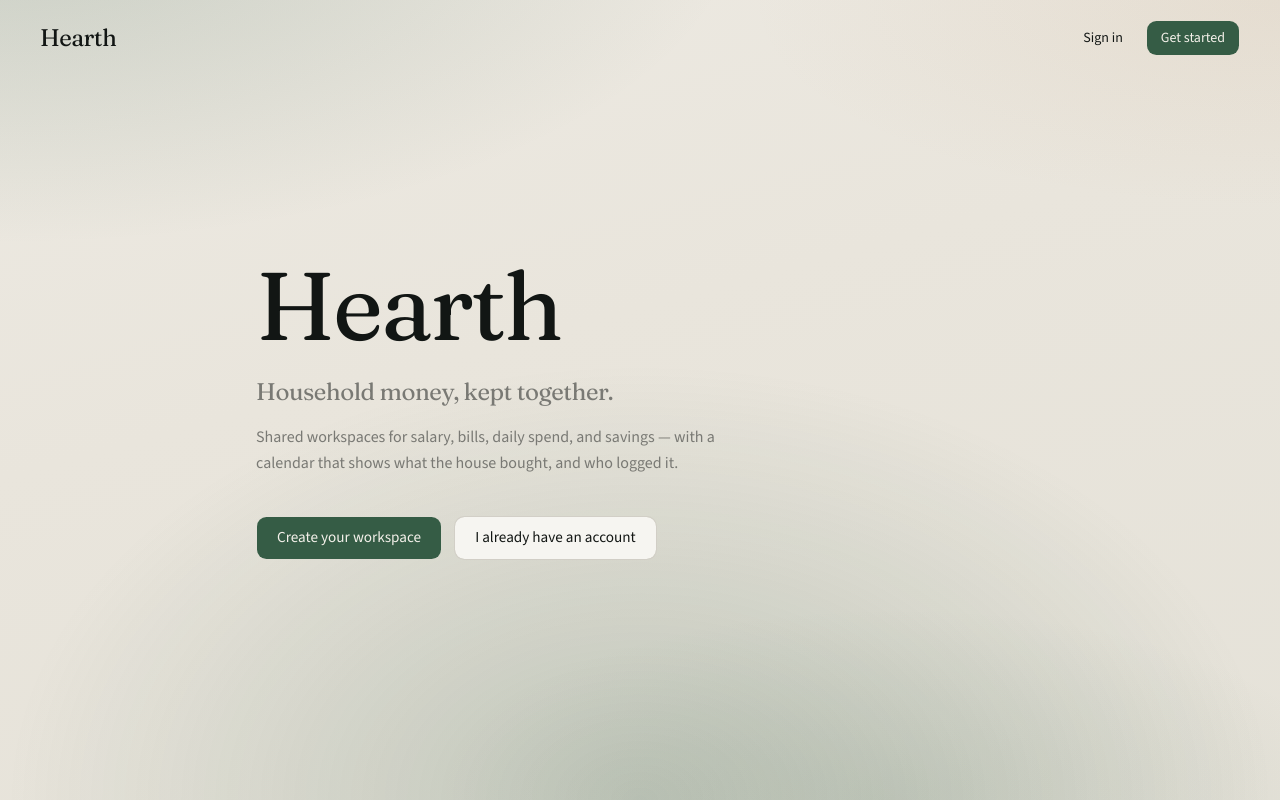
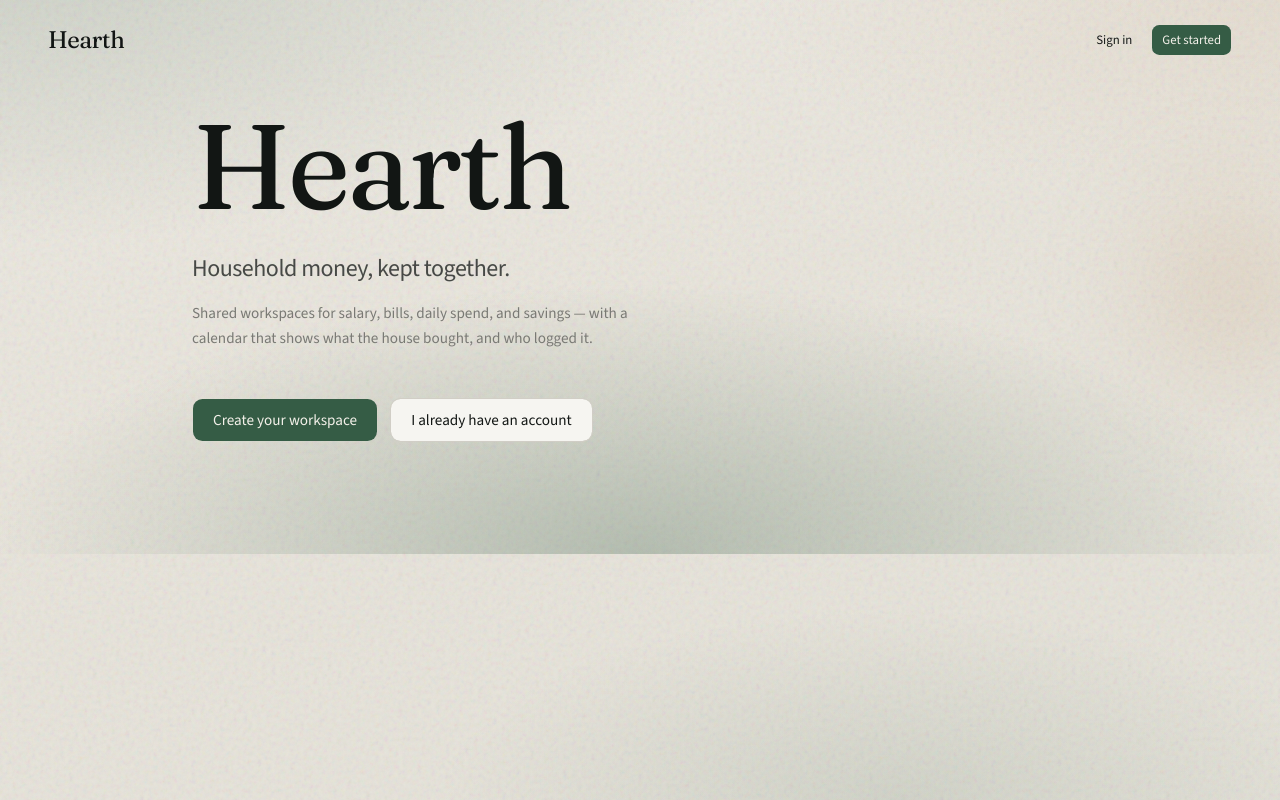
Before and after one commit to Lancerhawk/Hearth, a Next.js app: page / in a window 1280 px wide. Built offline with nearby package versions, Linux system fonts and the light colour scheme.

Commit message:
feat(marketing): rebuild home hero composition

```diff
--- a/src/app/page.tsx
+++ b/src/app/page.tsx
@@ -1,39 +1,40 @@
 import Link from "next/link";
+import { Atmosphere } from "@/components/design/atmosphere";
 import { BrandMark } from "@/components/design/brand-mark";
 import { buttonVariants } from "@/components/ui/button";
 import { cn } from "@/lib/utils";
 
 export default function Home() {
   return (
-    <div className="relative flex min-h-full flex-1 flex-col overflow-hidden">
-      <header className="relative z-10 flex items-center justify-between px-6 py-5 md:px-10">
+    <Atmosphere className="flex flex-1 flex-col overflow-hidden">
+      <header className="relative z-10 flex items-center justify-between px-6 py-6 md:px-12">
         <BrandMark href="/" size="md" />
         <div className="flex items-center gap-2">
           <Link
             href="/login"
-            className={cn(buttonVariants({ variant: "ghost" }))}
+            className={cn(buttonVariants({ variant: "ghost", size: "sm" }))}
           >
             Sign in
           </Link>
-          <Link href="/register" className={cn(buttonVariants())}>
+          <Link href="/register" className={cn(buttonVariants({ size: "sm" }))}>
             Get started
           </Link>
         </div>
       </header>
 
-      <main className="hearth-enter relative z-10 flex flex-1 flex-col justify-center px-6 pb-24 pt-10 md:px-10">
-        <div className="mx-auto w-full max-w-3xl">
-          <p className="font-heading text-6xl leading-[0.95] tracking-tight text-hearth-ink md:text-8xl">
+      <main className="relative z-10 flex flex-1 flex-col justify-center px-6 pb-28 pt-8 md:px-12">
+        <div className="hearth-enter mx-auto w-full max-w-4xl">
+          <p className="font-heading text-[clamp(3.5rem,12vw,7.5rem)] leading-[0.9] tracking-[-0.03em] text-hearth-ink">
             Hearth
           </p>
-          <h1 className="mt-6 max-w-xl text-xl text-muted-foreground md:text-2xl">
+          <h1 className="mt-8 max-w-xl font-sans text-xl font-normal leading-snug text-hearth-ink/75 md:text-2xl">
             Household money, kept together.
           </h1>
-          <p className="mt-4 max-w-lg text-base leading-relaxed text-muted-foreground">
+          <p className="mt-4 max-w-md text-[0.95rem] leading-relaxed text-muted-foreground">
             Shared workspaces for salary, bills, daily spend, and savings — with
             a calendar that shows what the house bought, and who logged it.
           </p>
-          <div className="mt-10 flex flex-wrap gap-3">
+          <div className="mt-12 flex flex-wrap gap-3">
             <Link
               href="/register"
               className={cn(buttonVariants({ size: "lg" }))}
@@ -52,8 +53,12 @@ export default function Home() {
 
       <div
         aria-hidden
-        className="pointer-events-none absolute inset-x-0 bottom-0 h-[55%] bg-[radial-gradient(ellipse_at_bottom,color-mix(in_srgb,var(--hearth-moss)_22%,transparent),transparent_70%)]"
+        className="pointer-events-none absolute inset-x-0 bottom-0 h-[48%] bg-[radial-gradient(ellipse_at_bottom,color-mix(in_srgb,var(--hearth-moss)_28%,transparent),transparent_72%)]"
       />
-    </div>
+      <div
+        aria-hidden
+        className="pointer-events-none absolute -right-24 top-1/4 h-72 w-72 rounded-full bg-[radial-gradient(circle,color-mix(in_srgb,var(--hearth-ember)_18%,transparent),transparent_70%)] blur-2xl"
+      />
+    </Atmosphere>
   );
 }
```
